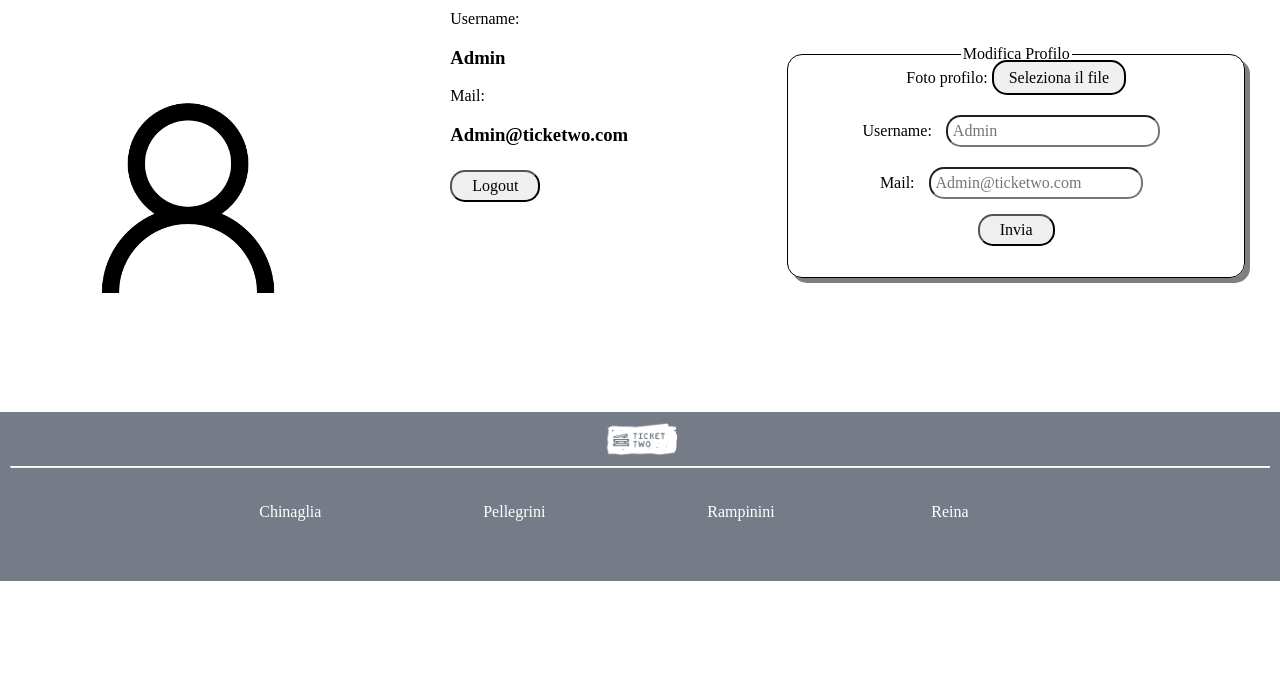
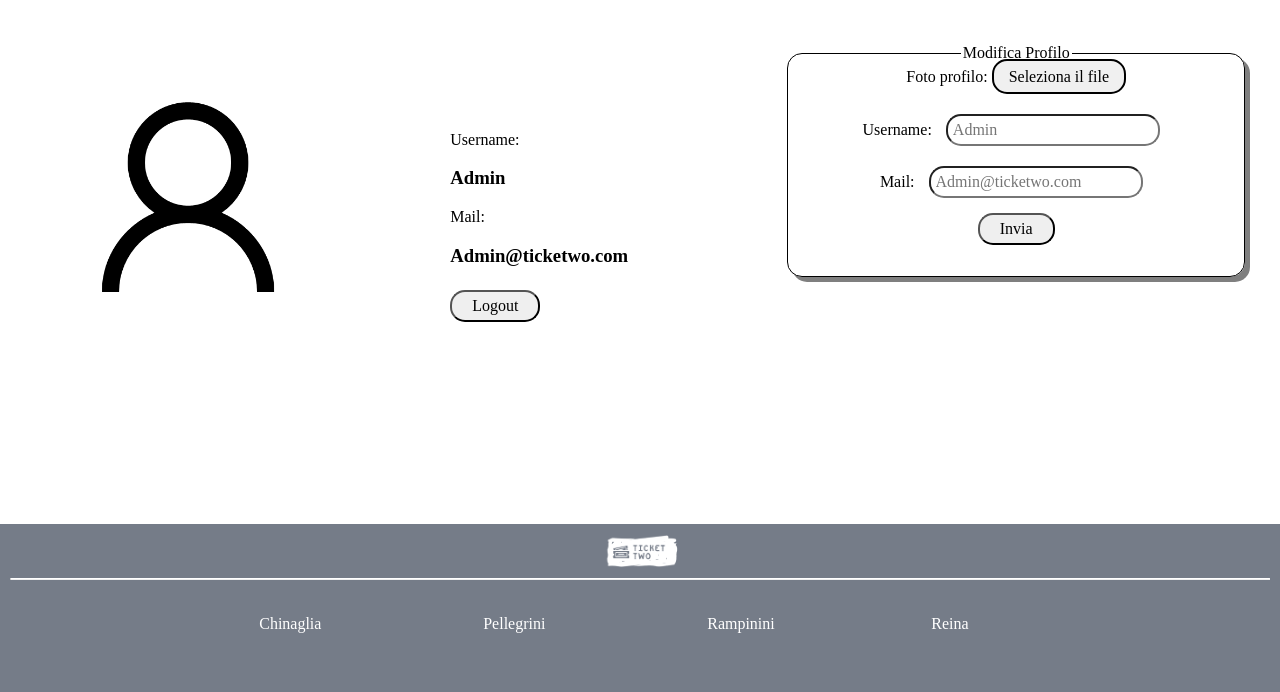
Before and after one commit to Fede-rei/TickeTwo, a PHP site: page /Pages/account.php in a window 1280 px wide. Shown: the part 68-760 px from the top of the page. Run offline with PHP 8.4, Linux system fonts and the light colour scheme; a user stored in the database is signed in; data comes from the database, SQL or seed files in the repository.

Commit message:
account screen height

```diff
--- a/Styles/account.css
+++ b/Styles/account.css
@@ -3,8 +3,8 @@
     grid-template-areas: 'pfp data new'
                          '.   data new'
                          '.   data new';
-    margin-top: 10px;
-    min-height: 327px;
+    margin-top: 9px;
+    height: 55vh;
 }
 
 #pfp{
@@ -29,7 +29,9 @@
 
 #data{
     grid-area: data;
-
+    display: flex;
+    flex-direction: column;
+    justify-content: center;
 }
 
 #accImg{
```
